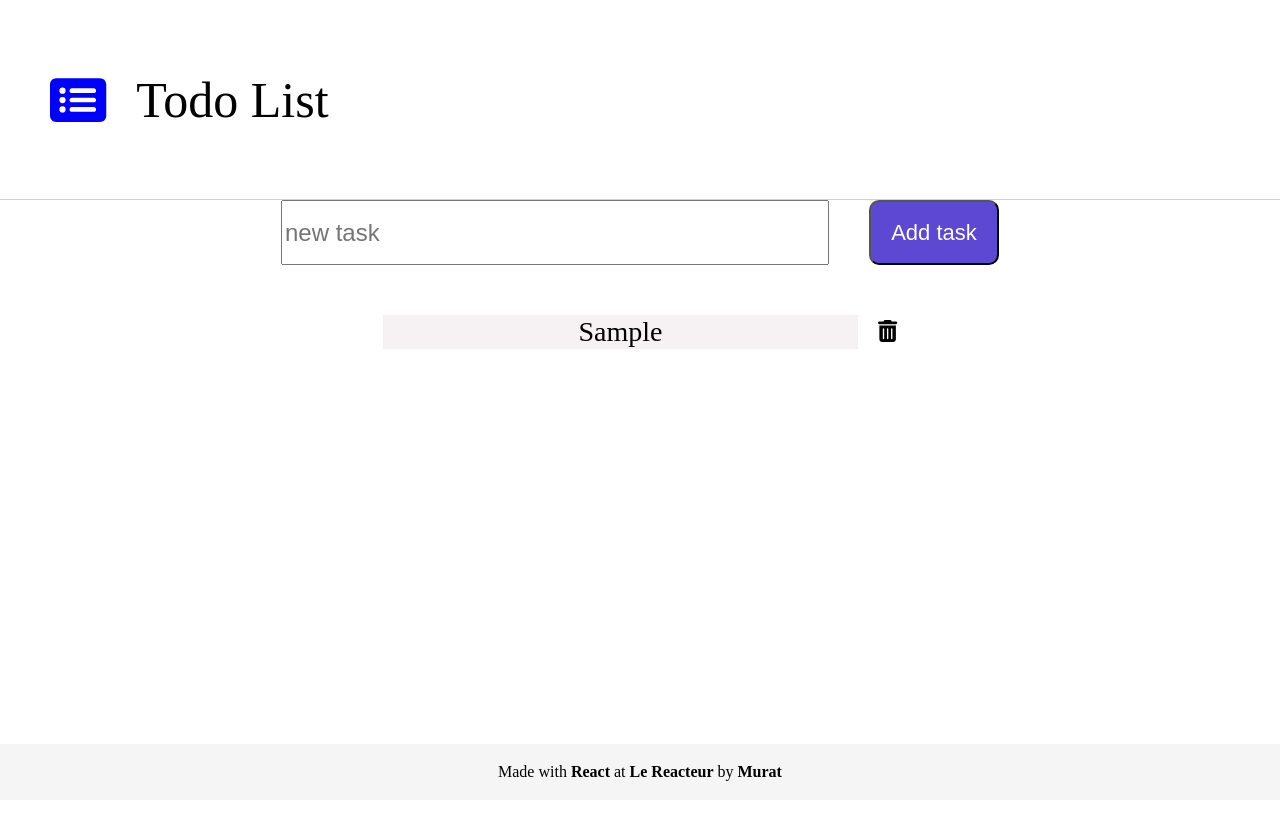
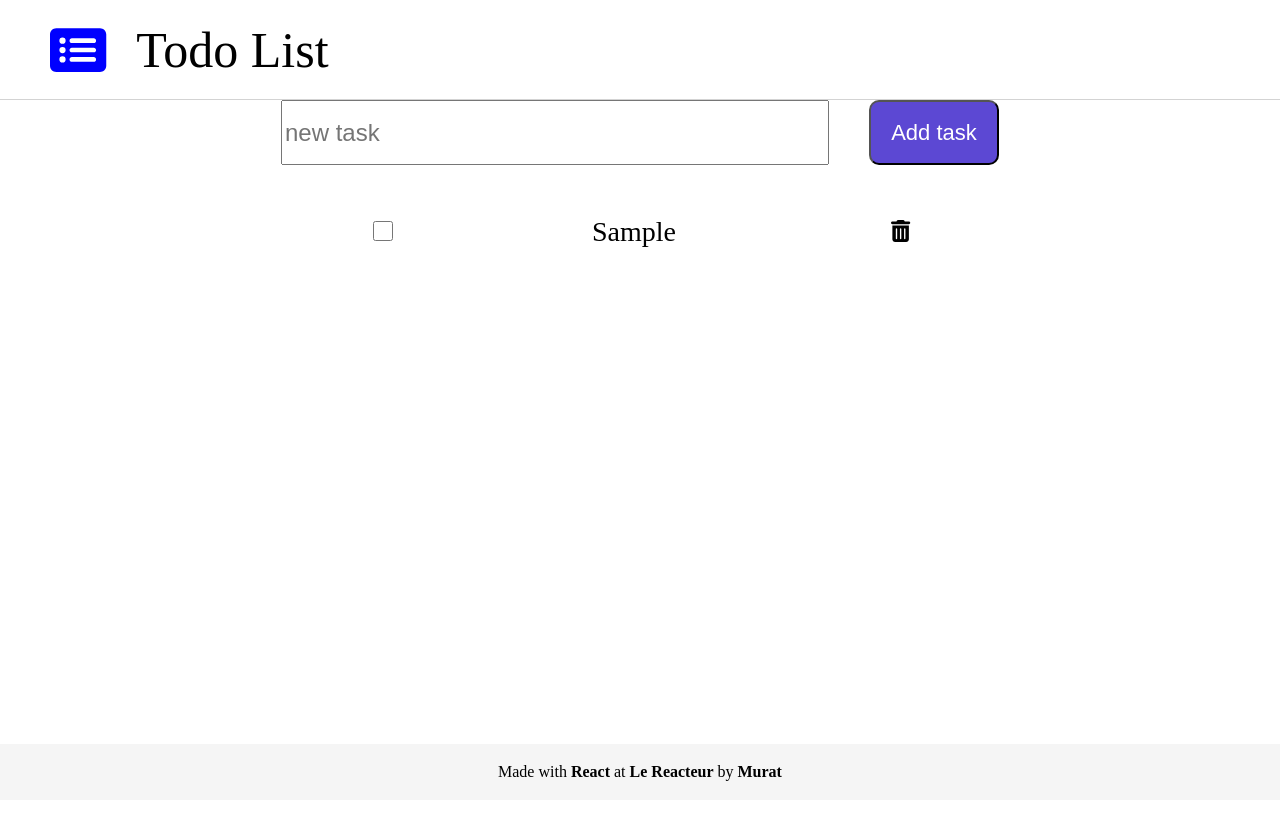
Before and after one commit to Murat-eren-11/TodoList-front, a React (Vite) app: page / in a window 1280 px wide. Both pictures are taken after typing "Sample" into the empty fields and a click on the input "Add task". Shown: the top 820 px of the page. Built offline with nearby package versions, Linux system fonts and the light colour scheme; the HTML template or start-up script is replaced by a standard one.

Commit message:
before comment

```diff
--- a/src/App.jsx
+++ b/src/App.jsx
@@ -16,19 +16,56 @@ import "./App.css";
 
 const App = () => {
   const [tasks, setTasks] = useState([]);
+  const [searchTerm, setSearchTerm] = useState("");
 
+  const handleSearch = (term) => {
+    setSearchTerm(term);
+  };
+
+  const filteredTasks = tasks.filter((task) =>
+    task.text.toLowerCase().includes(searchTerm.toLowerCase())
+  );
+
+  const handleCheckboxChange = (taskText) => {
+    const updatedTasks = props.tasks.map((task) => {
+      if (task.text === taskText) {
+        return {
+          ...task,
+          checked: !task.checked,
+        };
+      }
+      return task;
+    });
+
+    props.onDelete(updatedTasks);
+  };
+
+  const handleDeleteTask = (taskText) => {
+    const newTasks = props.tasks.filter((task) => task.text !== taskText);
+    props.onDelete(newTasks);
+  };
   return (
     <>
       <Header />
       <TaskAdd
-        onAdd={(newTask) => {
-          setTasks((prevTasks) => [...prevTasks, newTask]);
+        onAdd={(newTaskText) => {
+          setTasks((prevTasks) => [
+            ...prevTasks,
+            { text: newTaskText, checked: false },
+          ]);
         }}
+        onSearch={handleSearch}
       />
       <Task
-        tasks={tasks}
+        tasks={filteredTasks}
         onDelete={(newTasks) => {
           setTasks(newTasks);
+        }}
+        onCheckboxChange={(taskText) => {
+          handleCheckboxChange(taskText);
+        }}
+        onDeleteTask={(taskText) => {
+          handleDeleteTask(taskText);
         }}
       />
       <Footer />
--- a/src/components/Header/Header.css
+++ b/src/components/Header/Header.css
@@ -2,7 +2,7 @@ header {
   display: flex;
   justify-content: flex-start;
   align-items: center;
-  height: 200px;
+  height: 100px;
   font-size: 50px;
   padding-left: 50px;
   border-bottom: 1px solid lightgrey;
--- a/src/components/Task/Task.css
+++ b/src/components/Task/Task.css
@@ -1,5 +1,5 @@
 .task-container {
-  height: 30vh;
+  height: 100vh;
   display: flex;
   flex-direction: column;
   justify-content: flex-start;
@@ -21,7 +21,6 @@
   margin-bottom: 10px;
   width: 475px;
   height: 34px;
-  background-color: rgba(163, 129, 147, 0.1);
   margin-right: 20px;
 }
 .trash {
@@ -30,3 +29,12 @@
   top: 5px;
   cursor: pointer;
 }
+.checked {
+  text-decoration: line-through;
+}
+.check {
+  height: 34px;
+  width: 20px;
+  position: relative;
+  bottom: 4px;
+}
--- a/src/components/Task/Task.jsx
+++ b/src/components/Task/Task.jsx
@@ -1,21 +1,50 @@
+import { useState } from "react";
 import "./Task.css";
 import { FontAwesomeIcon } from "@fortawesome/react-fontawesome";
 
 const Task = (props) => {
-  const newTasks = [...props.tasks];
+  const [searchTerm, setSearchTerm] = useState("");
+
+  const sortedTasks = [...props.tasks].sort((a, b) => {
+    if (!a.checked && b.checked) return -1;
+    if (a.checked && !b.checked) return 1;
+    return 0;
+  });
+
+  const handleCheckboxChange = (taskText) => {
+    const updatedTasks = props.tasks.map((task) => {
+      if (task.text === taskText) {
+        return {
+          ...task,
+          checked: !task.checked,
+        };
+      }
+      return task;
+    });
+
+    props.onDelete(updatedTasks);
+  };
+
+  const handleDeleteTask = (taskText) => {
+    const newTasks = props.tasks.filter((task) => task.text !== taskText);
+    props.onDelete(newTasks);
+  };
+
   return (
     <div className="task-container">
-      {props.tasks &&
-        props.tasks.map((task, index) => (
+      {sortedTasks.map((task, index) => (
         <div className="tasks" key={index}>
-            <p className="task">{task}</p>
+          <input
+            className="check"
+            type="checkbox"
+            checked={task.checked}
+            onChange={() => handleCheckboxChange(task.text)}
+          />
+          <p className={task.checked ? "task checked" : "task"}>{task.text}</p>
           <FontAwesomeIcon
             className="trash"
             icon="trash-can"
-              onClick={(index) => {
-                newTasks.splice(index, 1);
-                props.onDelete(newTasks);
-              }}
+            onClick={() => handleDeleteTask(task.text)}
           />
         </div>
       ))}
--- a/src/components/TaskAdd/TaskAdd.jsx
+++ b/src/components/TaskAdd/TaskAdd.jsx
@@ -4,6 +4,11 @@ import "./TaskAdd.css";
 const TaskAdd = (props) => {
   const [newTask, setNewTask] = useState("");
 
+  const handleInputChange = (e) => {
+    const { value } = e.target;
+    setNewTask(value);
+    props.onSearch(value);
+  };
   return (
     <form
       className="newtaskform"
@@ -20,7 +25,7 @@ const TaskAdd = (props) => {
         type="text"
         value={newTask}
         placeholder="new task"
-        onChange={(e) => setNewTask(e.target.value)}
+        onChange={handleInputChange}
       />
       <input className="addtask" type="submit" value="Add task" />
     </form>
```
Lines whose indentation alone changed are shown as unchanged.
